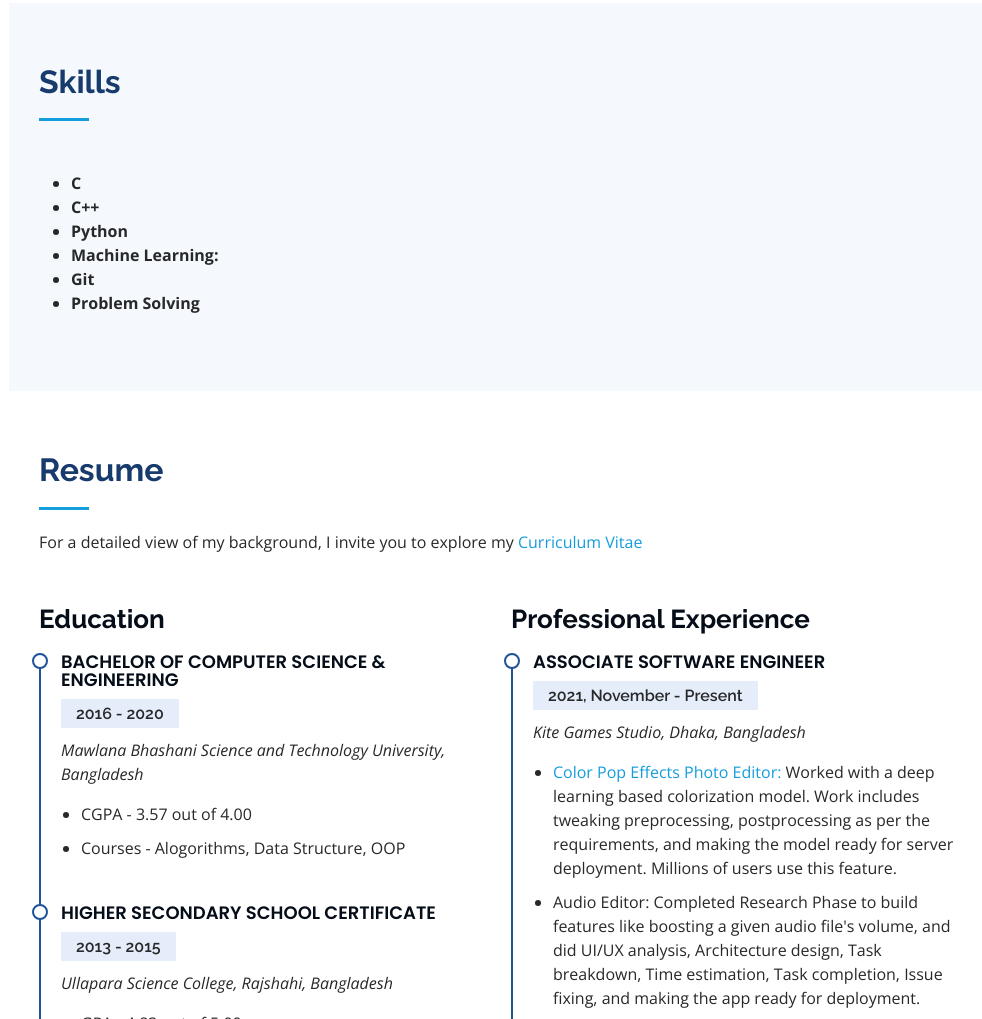
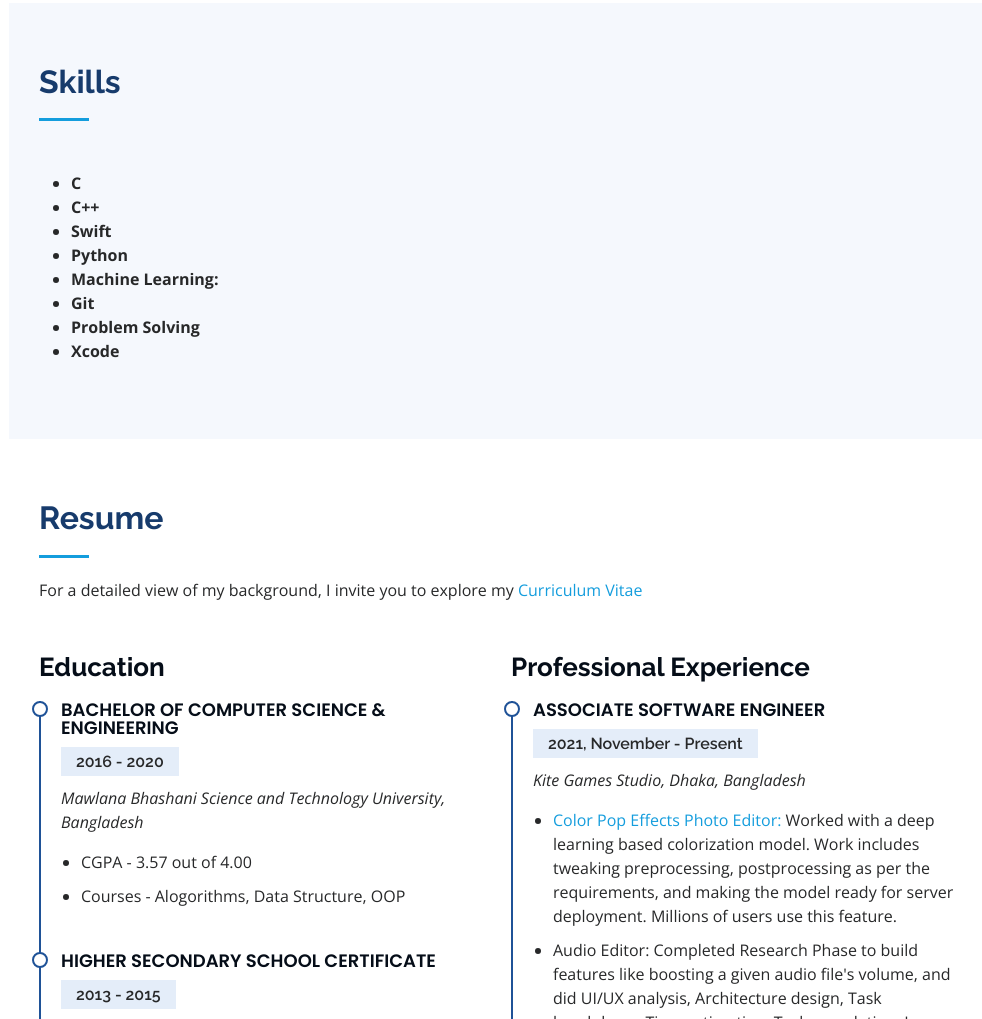
Before and after one commit to Tamim028/Tamim028.github.io, a plain HTML site: page index.html in a window 1280 px wide. Shown: the part 877-1896 px from the top of the page, without its empty margins (291-1273 px from the left). Drawn offline with nearby package versions, Linux system fonts and the light colour scheme.

Commit message:
Skills section updated

```diff
--- a/index.html
+++ b/index.html
@@ -221,10 +221,12 @@
                 <ul>
                   <li> <strong>C</strong> </li>
                   <li> <strong>C++</strong> </li>
+                  <li> <strong>Swift</strong> </li>
                   <li> <strong>Python</strong> </li>
                   <li> <strong>Machine Learning:</strong> </li>
                   <li> <strong>Git</strong> </li>
                   <li> <strong>Problem Solving</strong> </li>
+                  <li> <strong>Xcode</strong> </li>
                 </ul>
               </div>
             </div>
```
